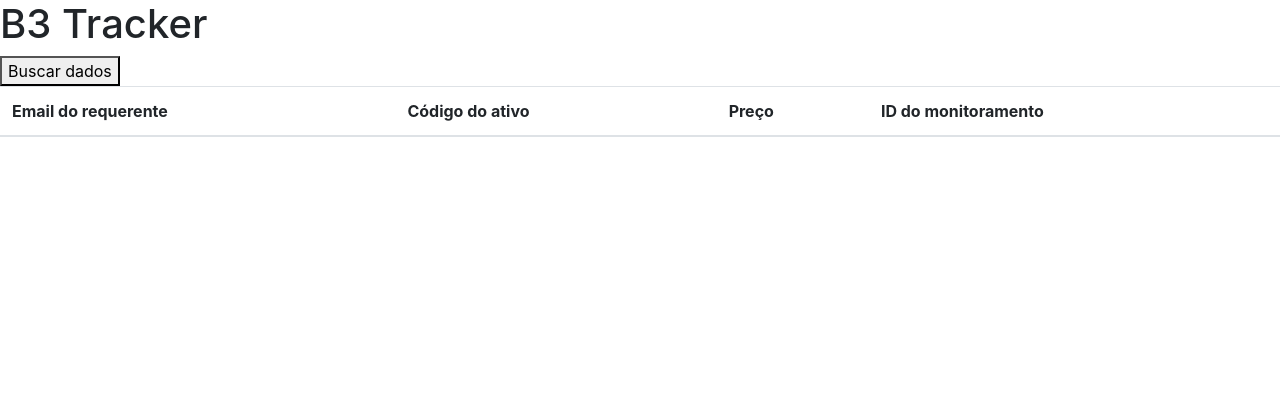
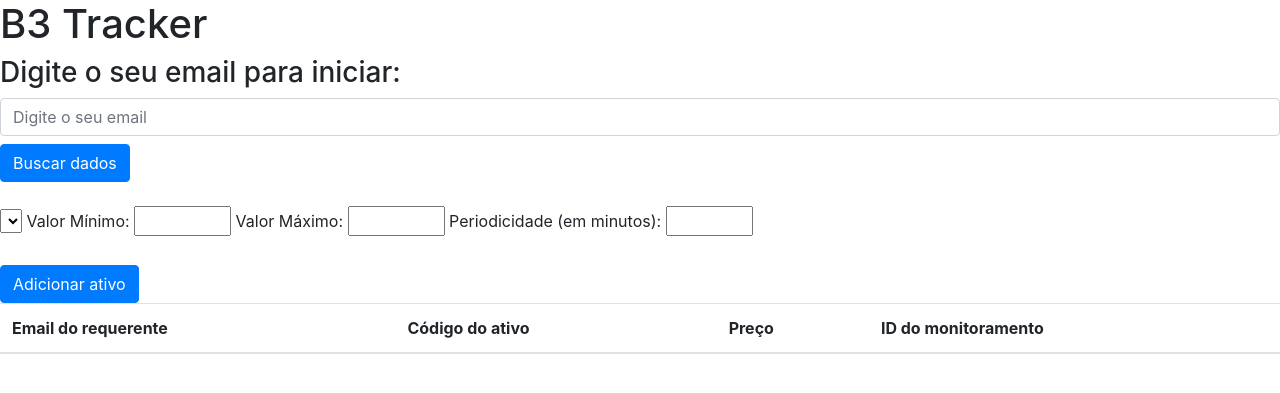
Before and after one commit to danielrpaiva/b3-tracker, a Django app: page /gui/ in a window 1280 px wide. Shown: the top 393 px of the page. Run offline with Django 5.2, Linux system fonts and the light colour scheme; lists and menus that the app fills with data are empty; parts of the project's set-up code (start-up, migrations or seed data) failed here and were passed over; some libraries are stand-ins or nearby versions.

Commit message:
Implementa parte da lógica da tela

```diff
--- a/b3tracker/api/views.py
+++ b/b3tracker/api/views.py
@@ -98,6 +98,10 @@
             if max_price_param:
                 curr_order_quotes = curr_order_quotes.filter(quote_price__lte=max_price_param)
 
+            curr_order_quotes = curr_order_quotes.order_by("-id")
+
+            # TODO: Paginar essa view
+
             resp_data = {
                 "quotes": OrderQuoteListSerializer(instance=curr_order_quotes, many=True).data
             }
--- a/b3tracker/gui/static/js/mainpage.js
+++ b/b3tracker/gui/static/js/mainpage.js
@@ -1,12 +1,48 @@
-$(document).ready(function(){
-    $('#get-history').click(function(){
+// Função para preencher selects
+const populateSelect = (selectElement) => {
     $.ajax({
-            url: '/api/trackers',
-            type: 'GET',
-            success: function(response) {
-                $('#data-container').html('');
-                response.quotes.forEach(function(item) {
-                    $('#price-history').append(
+        url: "/api/tickers",
+        method: "GET",
+        dataType: "json",
+        success: (data) => {
+
+            // const selectElement = $("#ticker-select-1");
+
+            selectElement.empty();
+
+            $.each(data, (index, option) => {
+                let optionElement = $("<option></option>")
+                    .val(option)
+                    .text(option);
+                selectElement.append(optionElement);
+            });
+        },
+        error: (xhr, status, error) => {
+            console.error("Error fetching data:", error);
+        }
+    });
+}
+
+$(document).ready(() => {
+    $("#get-history").click(() => {
+
+        const email = $("#email-input").val();
+
+        const emailRe = /^[^\s@]+@[^\s@]+\.[^\s@]+$/; //Validar se o texto tem formato de email mesmo
+
+        if (emailRe.test(email)) {
+            $.ajax({
+                url: `/api/trackers?email=${email}`,
+                type: "GET",
+                success: (response) => {
+
+                    // $("#fill-email-div").hide();
+                    // $("#tracker-history-table").show();
+
+                    $("#price-history").html("");
+
+                    response.quotes.forEach((item) => {
+                        $("#price-history").append(
                             `
                             <tr>
                                 <td>${item.requester_email}</td>
@@ -18,9 +54,42 @@
                         );
                     });
                 },
-            error: function(xhr, status, error) {
+                error: (xhr, status, error) => {
                     console.error(`Ocorreu um erro: ${status} ${error}`);
                 }
             });
+        } else {
+            alert("Por favor, insira um endereço de e-mail válido.");
+        }
     });
+
+    populateSelect($("#ticker-select-1"));
+
 });
+
+$("#add-select-btn").click(() => {
+
+    const formGroupCount = $(".form-group").length;
+
+    const newFormGroupId = `select-form-group-${formGroupCount + 1}`;
+    const newFormGroup = $(`
+        <div class="form-group" id="${newFormGroupId}">
+            <select name="ticker-select-${formGroupCount + 1}" id="ticker-select-${formGroupCount + 1}" form="track-data"></select>
+
+            <label for="min-value-${formGroupCount + 1}">Valor Mínimo:</label>
+            <input type="number" id="min-value-${formGroupCount + 1}" name="min-value-${formGroupCount + 1}" min="1" max="999">
+
+            <label for="max-value-${formGroupCount + 1}">Valor Máximo:</label>
+            <input type="number" id="max-value-${formGroupCount + 1}" name="max-value-${formGroupCount + 1}" min="1" max="999">
+
+            <label for="frequency-${formGroupCount + 1}">Periodicidade (em minutos):</label>
+            <input type="number" id="frequency-${formGroupCount + 1}" name="frequency-${formGroupCount + 1}" min="1" max="60">
+        </div>
+    `);
+
+    // console.log("Elemento criado: ", newFormGroup)
+
+    $("#ticker-form-fields").append(newFormGroup);
+
+    populateSelect(newFormGroup.find("select"));
+});
--- a/b3tracker/gui/templates/mainpage.html
+++ b/b3tracker/gui/templates/mainpage.html
@@ -11,9 +11,38 @@
 </head>
 <body>
     <h1>B3 Tracker</h1>
-    <button id="get-history">Buscar dados</button>
 
-    <table class="table table-striped" >
+    <h3>Digite o seu email para iniciar:</h3>
+
+    <div id="fill-email-div">
+        <input type="email" id="email-input" class="form-control" placeholder="Digite o seu email" required>
+        <button id="get-history" class="btn btn-primary mt-2">Buscar dados</button>
+    </div>
+
+    <br>
+    <form action="" id="track-data">
+        <div id="ticker-form-fields">
+            <div class="form-group" id="select-form-group-1">
+                <select name="ticker-select-1" id="ticker-select-1" form="track-data">
+                </select>
+
+                <label for="min-value-1">Valor Mínimo:</label>
+                <input type="number" id="min-value-1" name="min-value-1" min="1" max="999">
+
+                <label for="max-value-1">Valor Máximo:</label>
+                <input type="number" id="max-value-1" name="max-value-1" min="1" max="999">
+
+                <label for="frequency-1">Periodicidade (em minutos):</label>
+                <input type="number" id="frequency-1" name="frequency-1" min="1" max="60">
+            </div>
+        </div>
+    </form>
+
+    <button id="add-select-btn" class="btn btn-primary mt-2">Adicionar ativo</button>
+
+    <br>
+
+    <table class="table table-striped" id="tracker-history-table">
         <thead>
           <tr>
             <th scope="col">Email do requerente</th>
```
Lines whose indentation alone changed are shown as unchanged.
